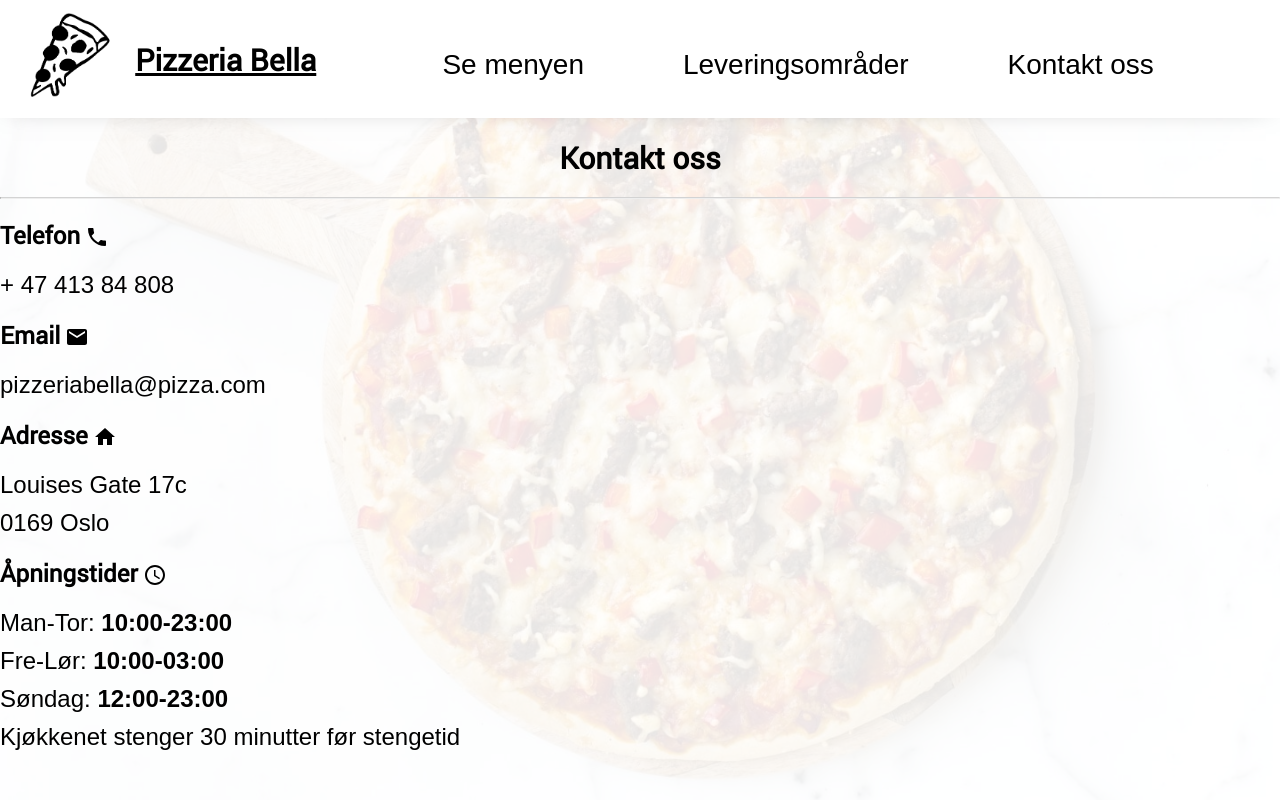
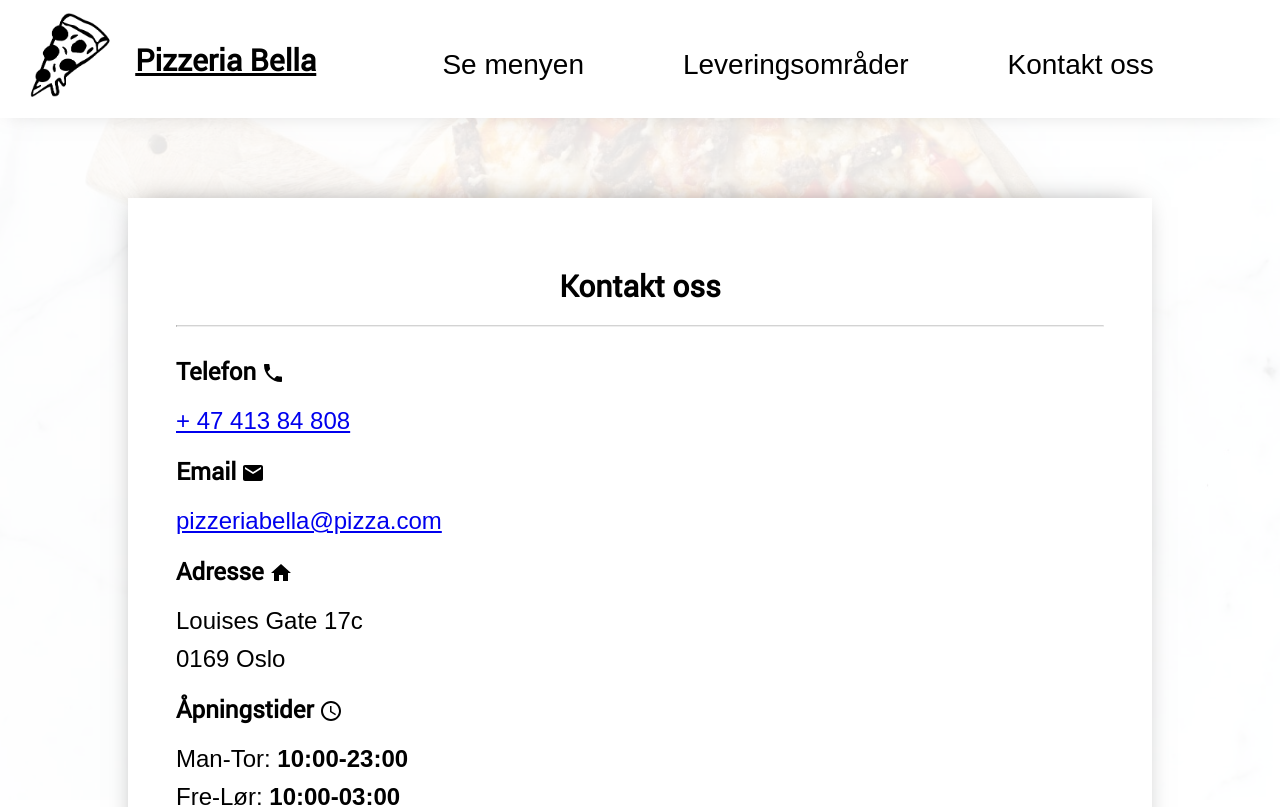
Before and after one commit to leaskagen/eksamen-grensesnittdesign, a React (Create React App) app: page /Contact in a window 1280 px wide. Shown: the top 807 px of the page. Built offline with nearby package versions, Linux system fonts and the light colour scheme.

Commit message:
contact page for desktop

```diff
--- a/src/App.css
+++ b/src/App.css
@@ -44,6 +44,10 @@ h1 {
   font-size: 30px;
 }
 p {
+  font-size: 24px;
+}
+
+#contact-div a {
   font-size: 24px;
 }
 
--- a/src/Navbar.css
+++ b/src/Navbar.css
@@ -6,6 +6,10 @@
     box-shadow: -1px -4px 27px -13px rgba(0,0,0,0.5);
     -webkit-box-shadow: -1px -4px 27px -13px rgba(0,0,0,0.5);
     -moz-box-shadow: -1px -4px 27px -13px rgba(0,0,0,0.5);
+
+    position: sticky;
+    z-index: 1000;
+    top: 0px;
 }
 nav > div {
     display: flex;
--- a/src/breakpoints/desktop.css
+++ b/src/breakpoints/desktop.css
@@ -9,6 +9,47 @@
         background-position: 0;
     }
 
+    main {
+        margin-top: 5em;
+        display: flex;
+        justify-content: center;
+    }
+
+    .desktop-div {
+        background-color: white;
+        width: 80vw;
+        height: max-content;
+        padding: 3em;
+
+        box-shadow: -1px -4px 27px -13px rgba(0,0,0,0.5);
+        -webkit-box-shadow: -1px -4px 27px -13px rgba(0,0,0,0.5);
+        -moz-box-shadow: -1px -4px 27px -13px rgba(0,0,0,0.5);
+    }
+
+    #contact-h {
+        flex-basis: 100%;
+    }
+
+    #contact-div {
+        display: flex;
+        flex-direction: row;
+        flex-wrap: wrap;
+        justify-content: space-between;
+    }
+    #contact-map-div .mapouter{
+        margin-top: 30px;
+        position:relative;
+        text-align:right;
+        height:500px;
+        width:700px;
+    }
+
+    #contact-map-div .gmap_canvas {
+        overflow:hidden;
+        background:none!important;
+        height:500px;
+        width:100%;
+    }
     .link {
         font-size: 34px;
     }
@@ -43,7 +84,7 @@
     #front-page-div {
         background-color: white;
         width: 80vw;
-        height: 80vh;
+        height: 85vh;
         padding: 3em;
 
         display: flex;
--- a/src/pages/Contact.js
+++ b/src/pages/Contact.js
@@ -15,13 +15,16 @@ export default function Contact() {
             <SideBar pageWrapId={'page-wrap'} outerContainerId={'outer-container'}></SideBar>
             <NavBar></NavBar>
             <main>
-                <div id="contact-div">
+                <div id="contact-div" className="desktop-div">
+                    <div id="contact-h">
                         <h1>Kontakt oss</h1>
                         <hr></hr>
+                    </div>
+                    <div>
                         <h3 className="contact-h">Telefon<PhoneIcon className="contact-icon" /></h3>
-                    <p>+ 47 413 84 808</p>
+                        <a href="tel:+4741384808">+ 47 413 84 808</a>
                         <h3 className="contact-h">Email<MailIcon className="contact-icon"/></h3>
-                    <p>pizzeriabella@pizza.com</p>
+                        <a href="mailto:pizzeriabella@pizza.com">pizzeriabella@pizza.com</a>
                         <h3 className="contact-h">Adresse<HomeIcon className="contact-icon"/></h3>
                         <p>Louises Gate 17c</p>
                         <p>0169 Oslo</p>
@@ -31,6 +34,14 @@ export default function Contact() {
                         <p>Søndag: <strong>12:00-23:00</strong></p>
                         <p>Kjøkkenet stenger 30 minutter før stengetid</p>
                     </div>
+                    <div id="contact-map-div">
+                        <div class="mapouter">
+                            <div class="gmap_canvas">
+                                <iframe width="600" height="500" id="gmap_canvas" src="https://maps.google.com/maps?q=louises%20gate%2017c&t=&z=15&ie=UTF8&iwloc=&output=embed" frameborder="0" scrolling="no" marginheight="0" marginwidth="0"></iframe>
+                            </div>
+                        </div>
+                    </div>
+                </div>
             </main>
         </div>
     )
```
Lines whose indentation alone changed are shown as unchanged.
